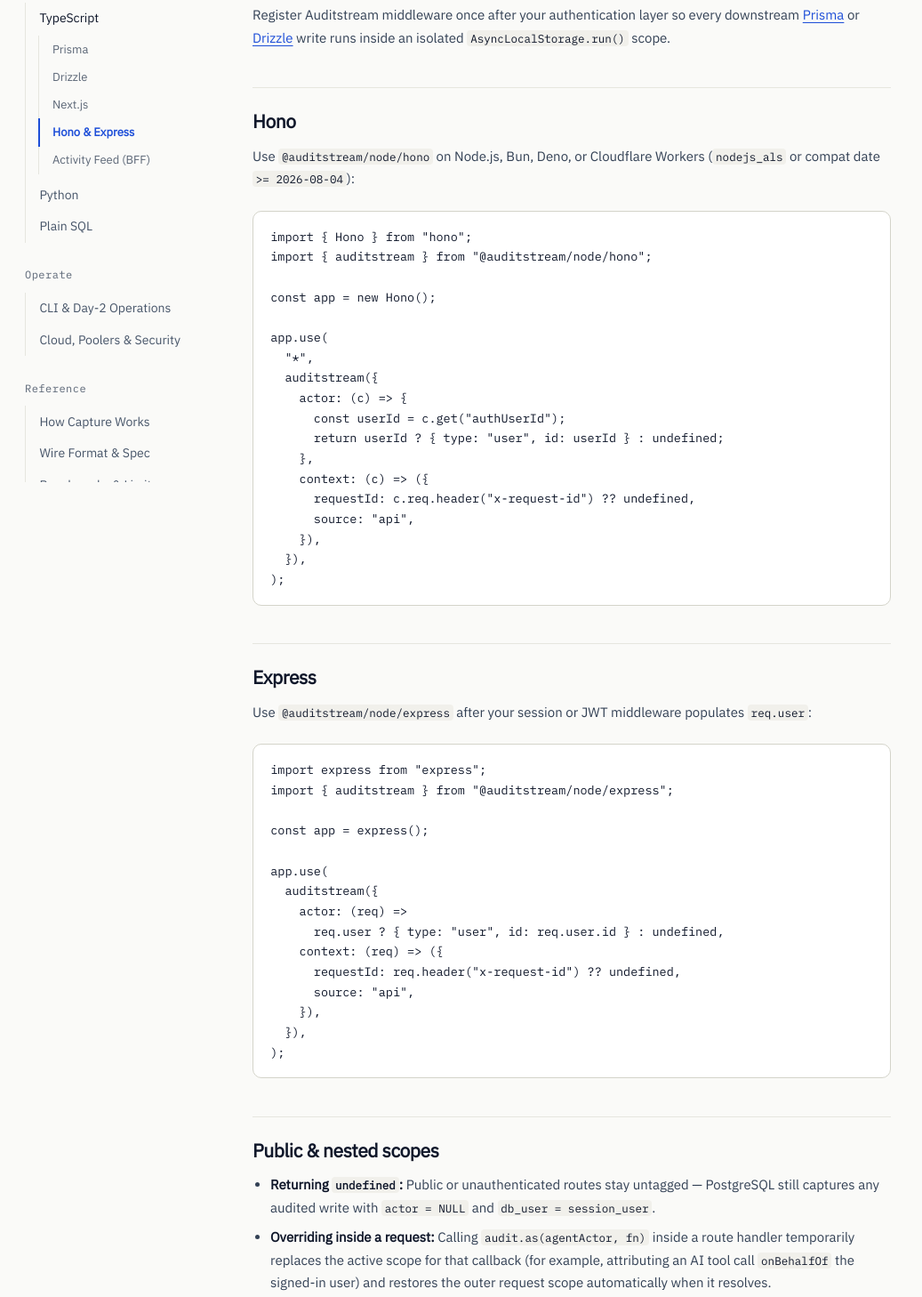
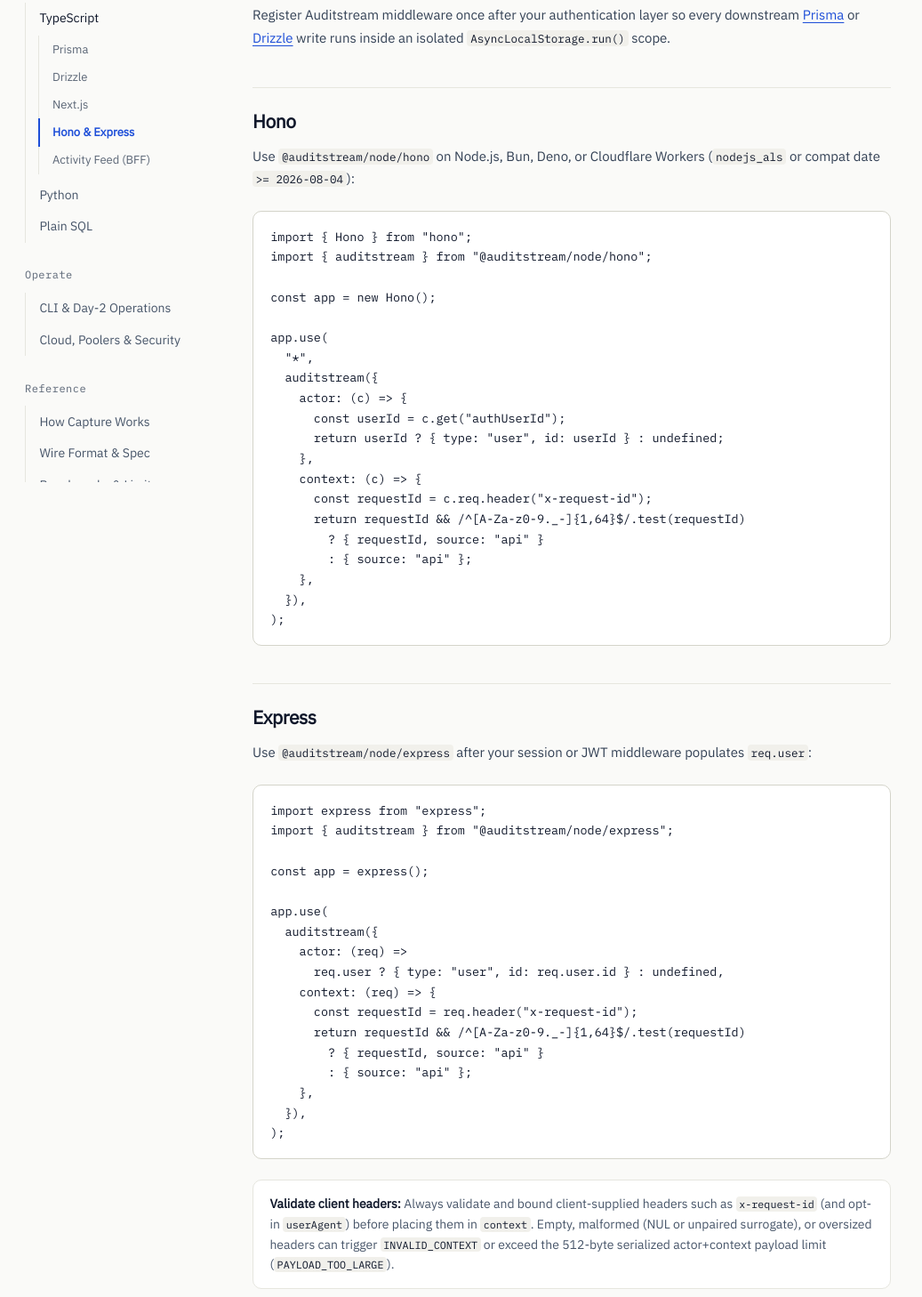
Before and after one commit to auditstream/site, an Astro site: page /docs/typescript/http in a window 1280 px wide. Shown: the part 255-1713 px from the top of the page at 89% size, without its empty margins (0-1037 px from the left). Built offline with nearby package versions, Linux system fonts and the light colour scheme; Astro itself is replaced by a stand-in of ours; some packages are replaced by stand-ins of ours; code samples lack their colours; a web font is replaced by a local one.

Commit message:
docs: validate x-request-id headers in Next.js, Hono, and Express guides (#17)

````diff
--- a/src/content/docs/typescript/http.md
+++ b/src/content/docs/typescript/http.md
@@ -26,10 +26,12 @@ app.use(
       const userId = c.get("authUserId");
       return userId ? { type: "user", id: userId } : undefined;
     },
-    context: (c) => ({
-      requestId: c.req.header("x-request-id") ?? undefined,
-      source: "api",
-    }),
+    context: (c) => {
+      const requestId = c.req.header("x-request-id");
+      return requestId && /^[A-Za-z0-9._-]{1,64}$/.test(requestId)
+        ? { requestId, source: "api" }
+        : { source: "api" };
+    },
   }),
 );
 ```
@@ -48,13 +50,17 @@ app.use(
   auditstream({
     actor: (req) =>
       req.user ? { type: "user", id: req.user.id } : undefined,
-    context: (req) => ({
-      requestId: req.header("x-request-id") ?? undefined,
-      source: "api",
-    }),
+    context: (req) => {
+      const requestId = req.header("x-request-id");
+      return requestId && /^[A-Za-z0-9._-]{1,64}$/.test(requestId)
+        ? { requestId, source: "api" }
+        : { source: "api" };
+    },
   }),
 );
 ```
+
+> **Validate client headers:** Always validate and bound client-supplied headers such as `x-request-id` (and opt-in `userAgent`) before placing them in `context`. Empty, malformed (NUL or unpaired surrogate), or oversized headers can trigger `INVALID_CONTEXT` or exceed the 512-byte serialized actor+context payload limit (`PAYLOAD_TOO_LARGE`).
 
 ## Public & nested scopes
 
--- a/src/content/docs/typescript/nextjs.md
+++ b/src/content/docs/typescript/nextjs.md
@@ -36,10 +36,12 @@ export const POST = withAudit(
   },
   {
     actor: async () => await getVerifiedSessionActor(),
-    context: (request) => ({
-      requestId: request.headers.get("x-request-id") ?? undefined,
-      source: "next-route",
-    }),
+    context: (request) => {
+      const requestId = request.headers.get("x-request-id");
+      return requestId && /^[A-Za-z0-9._-]{1,64}$/.test(requestId)
+        ? { requestId, source: "next-route" }
+        : { source: "next-route" };
+    },
   },
 );
 
@@ -54,6 +56,8 @@ export const approveInvoice = auditAction(
 );
 ```
 
+> **Validate client headers:** Always validate and bound client-supplied headers such as `x-request-id` (and opt-in `userAgent`) before placing them in `context`. Empty, malformed (NUL or unpaired surrogate), or oversized headers can trigger `INVALID_CONTEXT` or exceed the 512-byte serialized actor+context payload limit (`PAYLOAD_TOO_LARGE`).
+
 > **Why not Next.js `proxy`?** `AsyncLocalStorage` does not propagate across the Next.js 16 `proxy` boundary into Route Handlers or Server Actions. Always bind the verified session inside `withAudit` and `auditAction`.
 
 ## Exposing audit feeds safely
````
